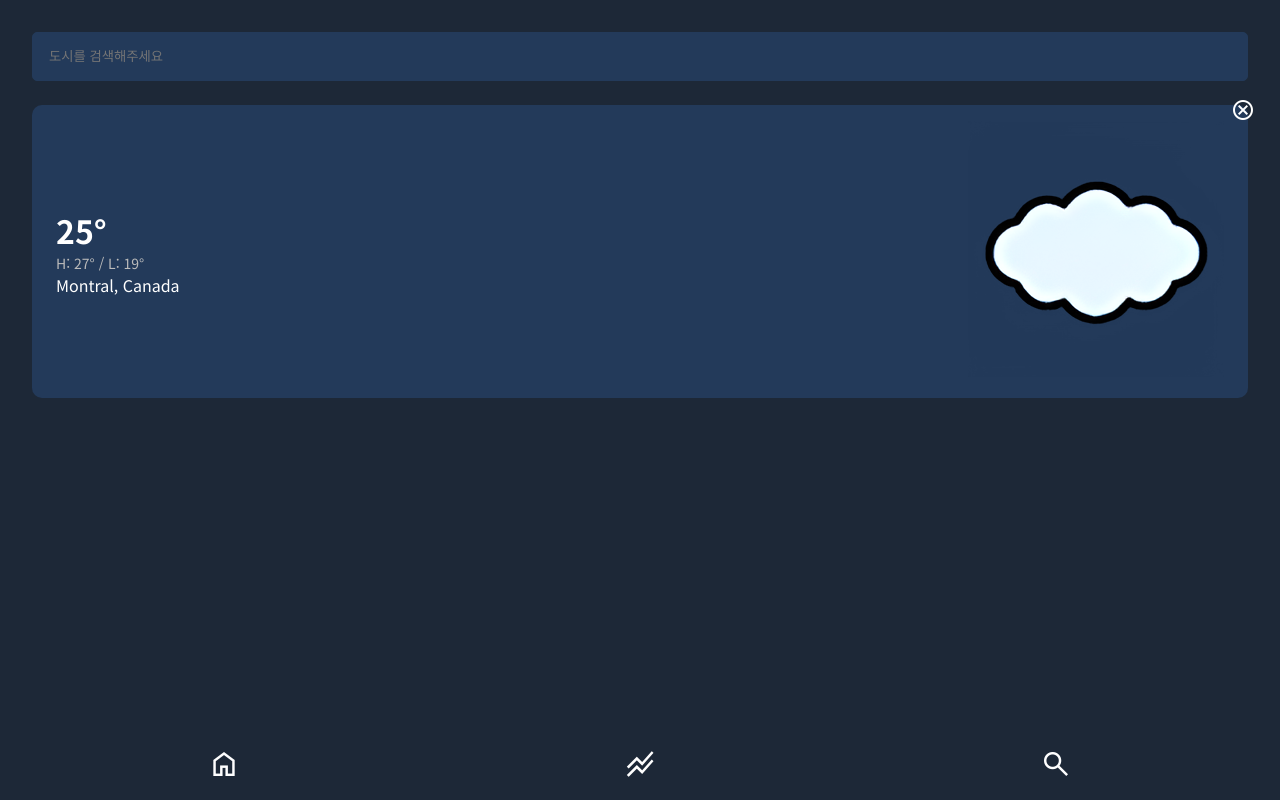
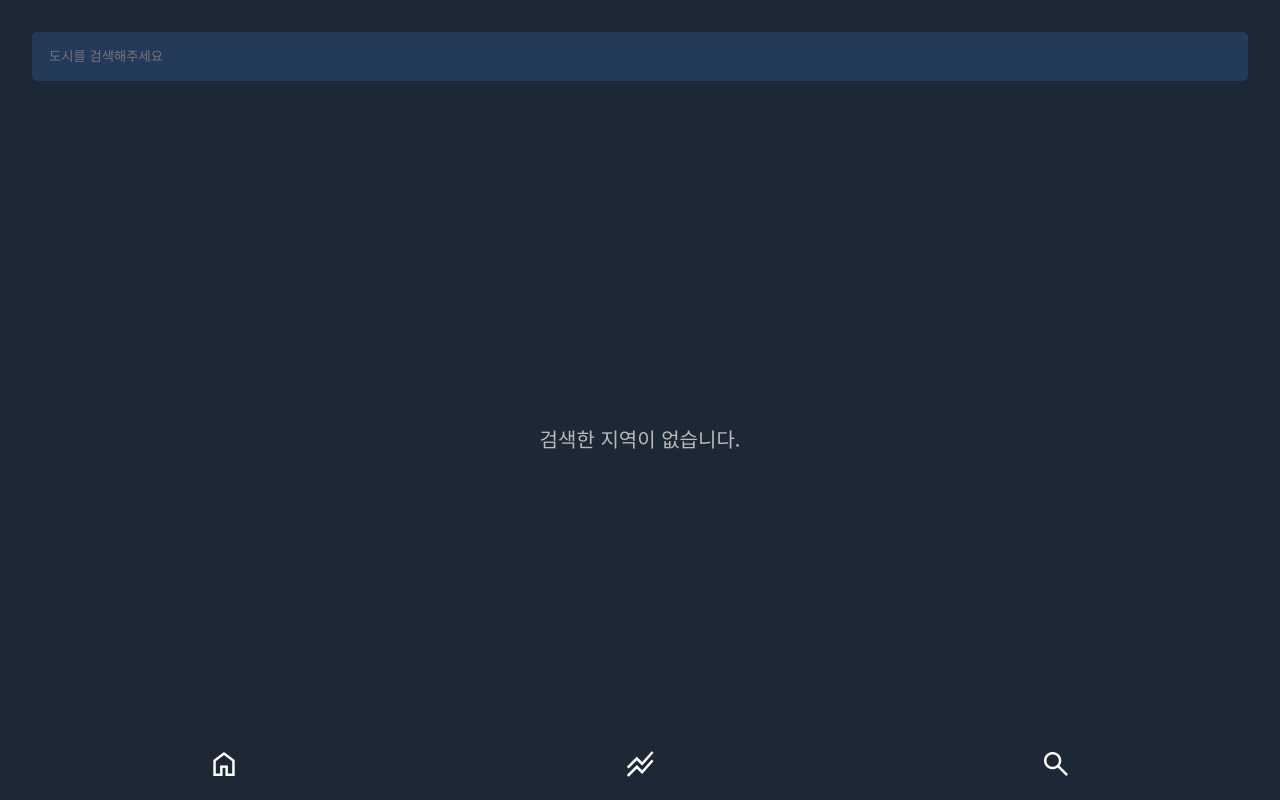
Before and after one commit to KimSeungminDev/vue3-weather, a Vue app in the folder web/: page /search in a window 1280 px wide. Built offline with nearby package versions, Linux system fonts and the light colour scheme.

Commit message:
지역 검색 기능 구현 완료

```diff
--- a/web/src/stores/weather.js
+++ b/web/src/stores/weather.js
@@ -3,19 +3,20 @@ import axios from 'axios';
 import { computed, ref } from 'vue';
 import dayjs from 'dayjs';
 
-const axiosInxtance = axios.create({
+const axiosInstance = axios.create({
 	baseURL:
 		'https://weather.visualcrossing.com/VisualCrossingWebServices/rest/services/timeline',
 	params: {
 		lang: 'ko',
-		key: 'YOR_API_KEY',
+		key: 'YOUR_API_KEY',
 		unitGroup: 'metric',
 	},
 });
 export const useWeatherStore = defineStore('weather', () => {
 	const address = ref('suwon');
 	const currentConditions = ref(null);
-	const days = ref(null);
+	const days = ref(null); // 일자별 날씨 객체가 담긴 배열
+	const searchData = ref([]); // 검색한 날씨 데이터
 	const hours = computed(() => {
 		return days.value
 			?.find(v => v.datetime === dayjs().format('YYYY-MM-DD'))
@@ -23,7 +24,7 @@ export const useWeatherStore = defineStore('weather', () => {
 	});
 	const getCurrentWeatherInfo = async () => {
 		try {
-			const res = await axiosInxtance.get('/' + address.value);
+			const res = await axiosInstance.get('/' + address.value);
 			currentConditions.value = res.data.currentConditions;
 			days.value = res.data.days;
 			console.log(days.value);
@@ -34,5 +35,35 @@ export const useWeatherStore = defineStore('weather', () => {
 	const forecast = computed(() => {
 		return days.value?.filter(v => v.datetime > dayjs().format('YYYY-MM-DD'));
 	});
-	return { currentConditions, hours, forecast, getCurrentWeatherInfo };
+	// 지역명(city)으로 날씨 API 검색
+	const getSearchWeatherInfo = async city => {
+		try {
+			const res = await axiosInstance.get('/' + city);
+			// 응답 데이터 객체로 필요한 데이터 가공
+			const printData = {
+				address: res.data.address, //지역명
+				feelslikemax: res.data.days[0].feelslikemax,
+				feelslikemin: res.data.days[0].feeelslikemin,
+				icon: res.data.currentConditions.icon,
+				temp: res.data.currentConditions.temp,
+			};
+			if (
+				searchData.value.findIndex(v => v.address === res.data.address) === -1
+			) {
+				searchData.value.push(printData);
+			} else {
+				alert('이미 조회한 지역입니다.');
+			}
+		} catch (e) {
+			alert(e.response?.data ? e.response?.data : e.message);
+		}
+	};
+	return {
+		currentConditions,
+		hours,
+		forecast,
+		searchData,
+		getCurrentWeatherInfo,
+		getSearchWeatherInfo,
+	};
 });
--- a/web/src/views/SearchView.vue
+++ b/web/src/views/SearchView.vue
@@ -3,34 +3,54 @@
 		<!-- 검색 영역 -->
 		<section class="weather__search">
 			<input
+				v-model="city"
 				type="text"
 				class="weather__searchBar"
 				placeholder="도시를 검색해주세요"
+				@keyup.enter="searchWeather"
 			/>
 		</section>
 		<!-- 검색 데이터가 있으면 -->
-		<section class="weather__city">
+		<section
+			v-for="data in searchData"
+			:key="data.address"
+			class="weather__city"
+		>
 			<div class="weather__cityLeft">
-				<strong class="weather__cityTmp">25°</strong>
-				<p class="weather__cityTmpMore">H: 27° / L: 19°</p>
-				<p>Montral, Canada</p>
+				<strong class="weather__cityTmp">{{ data.temp }}°</strong>
+				<p class="weather__cityTmpMore">
+					H: {{ data.feelslikemax }}° / L: {{ data.feelslikemin }}°
+				</p>
+				<p>{{ data.address }}</p>
 			</div>
 			<div class="weather__cityRight">
 				<img
-					src="@/assets/images/icons/cloudy.png"
-					alt=""
+					:src="getImage(data.icon)"
+					:alt="`${data.address} ${data.temp}도`"
 					class="weather__cityImg"
 				/>
 			</div>
 			<span class="material-symbols-outlined weather__cancel"> cancel </span>
 		</section>
 		<!-- 검색 데이터가 없으면 -->
-		<section class="no-data" style="display: none">
+		<section v-if="searchData.length === 0" class="no-data">
 			<p>검색한 지역이 없습니다.</p>
 		</section>
 	</main>
 </template>
 
-<script setup></script>
+<script setup>
+import { useWeatherStore } from '@/stores/weather';
+import { storeToRefs } from 'pinia';
+import { ref } from 'vue';
+import { getImage } from '@/composables/helper';
+const weatherStore = useWeatherStore();
+const { searchData } = storeToRefs(weatherStore);
+const city = ref('');
+const searchWeather = async () => {
+	await weatherStore.getSearchWeatherInfo(city.value);
+	city.value = '';
+};
+</script>
 
 <style lang="scss" scoped></style>
```
